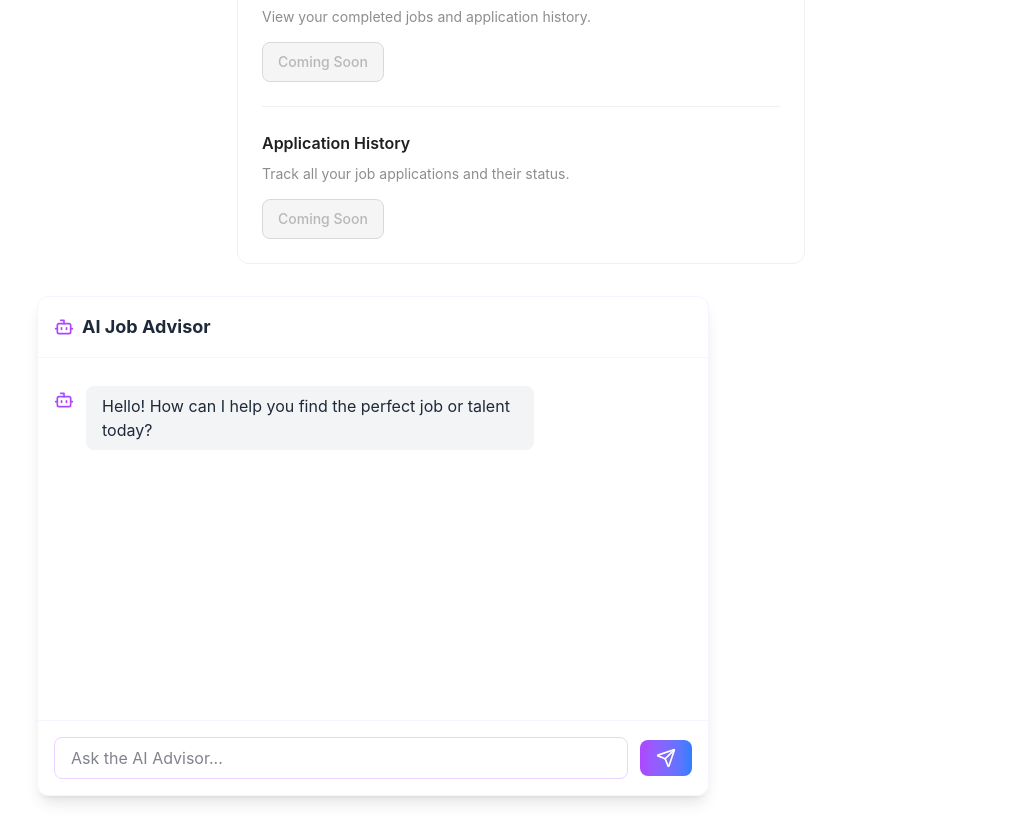
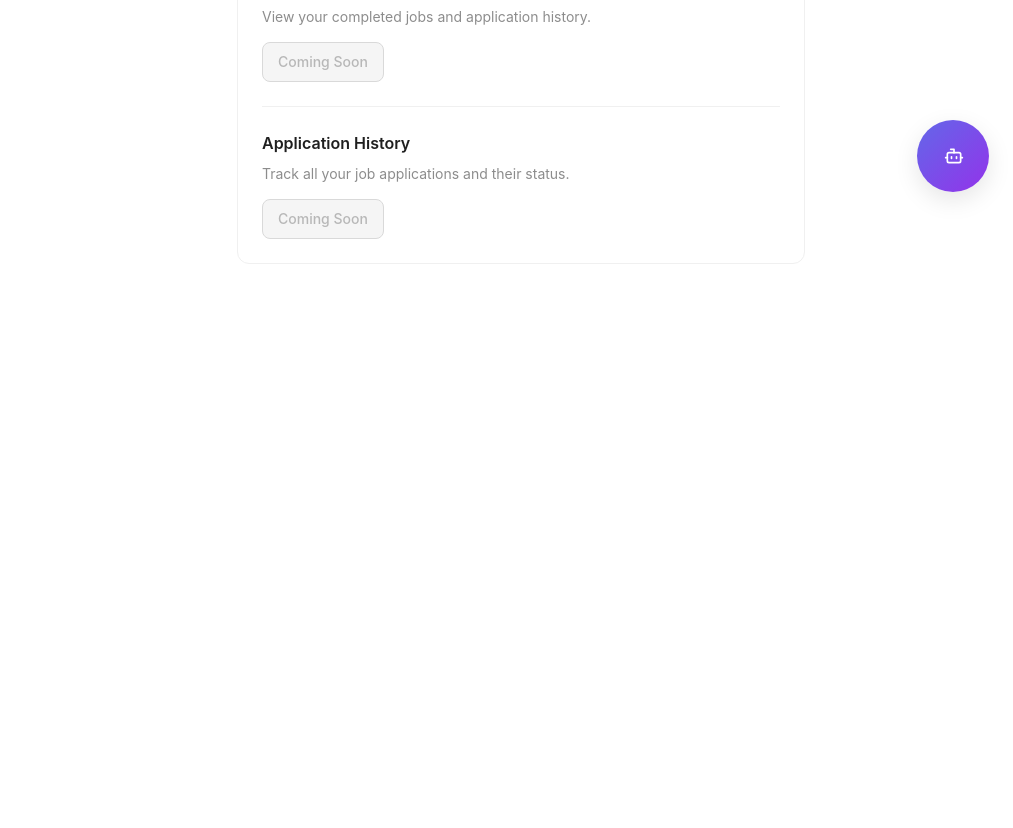
Before and after one commit to memeett/icp, a React (Vite) app in the folder src/projcet_frontend/: page /account in a window 1280 px wide. Shown: the part 560-1388 px from the top of the page, without its empty margins (267-1280 px from the left). After the commit the page ends 856 px from the top, so only its background shows below. Built offline with nearby package versions, Linux system fonts and the light colour scheme.

Commit message:
feat: added AI Advisor Bot interface and floating button. Optional: change border and size

```diff
--- a/src/projcet_frontend/src/App.tsx
+++ b/src/projcet_frontend/src/App.tsx
@@ -2,6 +2,7 @@ import React from 'react';
 import { AppProviders } from './app/providers/AppProviders';
 import { AppRouter } from './app/router';
 import InboxPanel from './components/inbox/InboxPanel';
+import AIAdvisor from './components/chat/AIAdvisor';
 import './styles/style.css';
 
 function App() {
@@ -10,6 +11,7 @@ function App() {
       <div className="App">
         <AppRouter />
         <InboxPanel />
+        <AIAdvisor />
       </div>
     </AppProviders>
   );
--- a/src/projcet_frontend/src/app/store/ui.ts
+++ b/src/projcet_frontend/src/app/store/ui.ts
@@ -19,6 +19,9 @@ export const pageLoadingAtom = atom(false);
 // Modal states
 export const activeModalAtom = atom<string | null>(null);
 export const modalDataAtom = atom<any>(null);
+
+// AI Advisor Chat state
+export const isAdvisorChatOpenAtom = atom(false);
 
 // Notification states
 export interface Notification {
--- /dev/null
+++ b/src/projcet_frontend/src/components/chat/AIAdvisor.css
@@ -0,0 +1,4 @@
+.ai-advisor-fab .ant-float-btn-body {
+    background: linear-gradient(135deg, hsl(var(--primary)), #9333ea) !important;
+    color: white !important;
+}
--- /dev/null
+++ b/src/projcet_frontend/src/components/chat/AIAdvisor.tsx
@@ -0,0 +1,117 @@
+import React, { useEffect, useRef } from 'react';
+import { FloatButton } from 'antd';
+import { useAtom } from 'jotai';
+import { motion, AnimatePresence } from 'framer-motion';
+import { isAdvisorChatOpenAtom } from '../../app/store/ui';
+import AdvisorChat from './AdvisorChat';
+import { Bot, X } from 'lucide-react';
+import './AIAdvisor.css';
+
+const AIAdvisor: React.FC = () => {
+    const [isOpen, setIsOpen] = useAtom(isAdvisorChatOpenAtom);
+    const chatRef = useRef<HTMLDivElement>(null);
+    const buttonRef = useRef<HTMLDivElement>(null);
+
+    const handleToggle = () => {
+        setIsOpen(!isOpen);
+    };
+
+    // Close chat when clicking outside
+    useEffect(() => {
+        const handleClickOutside = (event: MouseEvent) => {
+            if (
+                isOpen &&
+                chatRef.current &&
+                buttonRef.current &&
+                !chatRef.current.contains(event.target as Node) &&
+                !buttonRef.current.contains(event.target as Node)
+            ) {
+                setIsOpen(false);
+            }
+        };
+
+        document.addEventListener('mousedown', handleClickOutside);
+        return () => {
+            document.removeEventListener('mousedown', handleClickOutside);
+        };
+    }, [isOpen, setIsOpen]);
+
+    return (
+        <>
+            {/* Custom Chat Overlay */}
+            <AnimatePresence>
+                {isOpen && (
+                    <motion.div
+                        ref={chatRef}
+                        className="fixed bottom-24 right-8 z-40"
+                        initial={{ opacity: 0, scale: 0.8, y: 20 }}
+                        animate={{ opacity: 1, scale: 1, y: 0 }}
+                        exit={{ opacity: 0, scale: 0.8, y: 20 }}
+                        transition={{
+                            type: 'spring',
+                            stiffness: 300,
+                            damping: 25,
+                            duration: 0.3,
+                        }}
+                        style={{
+                            width: '400px',
+                            maxWidth: '90vw',
+                            backgroundColor: 'hsl(var(--background))',
+                            border: '1px solid hsl(var(--border))',
+                            borderRadius: '12px',
+                            boxShadow:
+                                '0 20px 40px rgba(0, 0, 0, 0.15), 0 0 0 1px rgba(255, 255, 255, 0.05)',
+                            overflow: 'hidden',
+                        }}
+                    >
+                        <AdvisorChat />
+                    </motion.div>
+                )}
+            </AnimatePresence>
+
+            {/* Floating Action Button */}
+            <div ref={buttonRef} className="fixed bottom-8 right-8 z-25">
+                <FloatButton
+                    className="ai-advisor-fab"
+                    icon={
+                        <AnimatePresence mode="wait">
+                            {isOpen ? (
+                                <motion.div
+                                    key="close"
+                                    initial={{ rotate: -90 }}
+                                    animate={{ rotate: 0 }}
+                                    exit={{ rotate: 90 }}
+                                    transition={{ duration: 0.2 }}
+                                    className='text-center'
+                                >
+                                    <X size={20} color='white' />
+                                </motion.div>
+                            ) : (
+                                <motion.div
+                                    key="bot"
+                                    initial={{ rotate: -90 }}
+                                    animate={{ rotate: 0 }}
+                                    exit={{ rotate: 90 }}
+                                    transition={{ duration: 0.2 }}
+                                    className='text-center'
+                                >
+                                    <Bot size={20} color='white'/>
+                                </motion.div>
+                            )}
+                        </AnimatePresence>
+                    }
+                    onClick={handleToggle}
+                    style={{
+                        width: 72,
+                        height: 72,
+                        borderColor: 'transparent',
+                        boxShadow: '0 8px 24px rgba(0, 0, 0, 0.1)',
+                    }}
+                    tooltip={isOpen ? 'Close AI Advisor' : 'Ask AI Advisor'}
+                />
+            </div>
+        </>
+    );
+};
+
+export default AIAdvisor;
--- a/src/projcet_frontend/src/components/chat/AdvisorChat.tsx
+++ b/src/projcet_frontend/src/components/chat/AdvisorChat.tsx
@@ -1,8 +1,11 @@
 import React, { useState, useRef, useEffect } from 'react';
 import { askAdvisor } from '../../controller/advisorController';
 import { motion } from 'framer-motion';
-import { Send, Bot, User } from 'lucide-react';
+import { Input, Button, Avatar, Typography, Spin } from 'antd';
+import { SendOutlined, RobotOutlined, UserOutlined } from '@ant-design/icons';
 import ReactMarkdown from 'react-markdown';
+
+const { Text } = Typography;
 
 interface Message {
     text: string;
@@ -45,59 +48,107 @@ const AdvisorChat: React.FC = () => {
         }
     };
 
+    const handleKeyPress = (e: React.KeyboardEvent) => {
+        if (e.key === 'Enter' && !e.shiftKey) {
+            e.preventDefault();
+            handleSend();
+        }
+    };
+
     return (
-        <motion.div
-            initial={{ opacity: 0, y: 20 }}
-            animate={{ opacity: 1, y: 0 }}
-            transition={{ duration: 0.5 }}
-            className="bg-white/80 backdrop-blur-sm border border-purple-100/50 rounded-xl shadow-lg w-full max-w-2xl mx-auto flex flex-col h-[500px]"
-        >
-            <div className="p-4 border-b border-purple-100/50">
-                <h3 className="text-lg font-bold text-gray-800 flex items-center">
-                    <Bot className="mr-2 text-purple-500" size={20} />
-                    AI Job Advisor
-                </h3>
+        <div className="flex flex-col h-[400px] w-full bg-background border border-border rounded-lg z-50">
+            {/* Header */}
+            <div className="flex items-center p-3 border-b border-border bg-card rounded-t-lg">
+                <RobotOutlined className="text-primary mr-2" />
+                <Text strong className="text-foreground">AI Job Advisor</Text>
             </div>
-            <div className="flex-grow p-4 overflow-y-auto">
+
+            {/* Messages */}
+            <div className="flex-1 p-3 overflow-y-auto bg-background">
                 {messages.map((msg, index) => (
                     <motion.div
                         key={index}
                         initial={{ opacity: 0, y: 10 }}
                         animate={{ opacity: 1, y: 0 }}
-                        className={`flex items-start gap-3 my-3 ${msg.sender === 'user' ? 'justify-end' : ''}`}
+                        className={`flex items-start gap-2 mb-3 ${msg.sender === 'user' ? 'justify-end' : ''}`}
                     >
-                        {msg.sender === 'ai' && <Bot className="text-purple-500 flex-shrink-0 mt-1" size={20} />}
-                        <div className={`px-4 py-2 rounded-lg max-w-xs md:max-w-md ${msg.sender === 'user' ? 'bg-purple-500 text-white' : 'bg-gray-100 text-gray-800'}`}>
-                            <div className="prose prose-sm max-w-full">
-                                <ReactMarkdown>{msg.text}</ReactMarkdown>
+                        {msg.sender === 'ai' && (
+                            <Avatar
+                                size="small"
+                                icon={<RobotOutlined />}
+                                className="bg-primary/10 text-primary border-primary/20 flex-shrink-0"
+                            />
+                        )}
+                        <div
+                            className={`px-3 py-2 rounded-lg max-w-[80%] ${
+                                msg.sender === 'user'
+                                    ? 'bg-primary text-primary-foreground'
+                                    : 'bg-muted text-muted-foreground'
+                            }`}
+                        >
+                            <div className="prose prose-sm max-w-full text-inherit">
+                                <ReactMarkdown
+                                    components={{
+                                        p: ({ children }) => <p className="mb-1 last:mb-0 text-inherit">{children}</p>,
+                                        strong: ({ children }) => <strong className="text-inherit">{children}</strong>,
+                                        em: ({ children }) => <em className="text-inherit">{children}</em>,
+                                    }}
+                                >
+                                    {msg.text}
+                                </ReactMarkdown>
                             </div>
                         </div>
-                        {msg.sender === 'user' && <User className="text-gray-500 flex-shrink-0 mt-1" size={20} />}
+                        {msg.sender === 'user' && (
+                            <Avatar
+                                size="small"
+                                icon={<UserOutlined />}
+                                className="bg-muted text-muted-foreground flex-shrink-0"
+                            />
+                        )}
                     </motion.div>
                 ))}
+                {isLoading && (
+                    <div className="flex items-center gap-2 mb-3">
+                        <Avatar
+                            size="small"
+                            icon={<RobotOutlined />}
+                            className="bg-primary/10 text-primary border-primary/20"
+                        />
+                        <div className="bg-muted px-3 py-2 rounded-lg">
+                            <Spin size="small" />
+                            <Text className="ml-2 text-muted-foreground">Thinking...</Text>
+                        </div>
+                    </div>
+                )}
                 <div ref={messagesEndRef} />
             </div>
-            <div className="p-4 border-t border-purple-100/50 flex items-center">
-                <input
-                    type="text"
+
+            {/* Input */}
+            <div className="p-3 border-t border-border bg-card rounded-b-lg">
+                <div className="flex gap-2">
+                    <Input
                         value={input}
                         onChange={(e) => setInput(e.target.value)}
-                    onKeyPress={(e) => e.key === 'Enter' && handleSend()}
+                        onPressEnter={handleKeyPress}
                         disabled={isLoading}
                         placeholder="Ask the AI Advisor..."
-                    className="flex-grow px-4 py-2 bg-white/50 border border-purple-200 rounded-lg focus:outline-none focus:ring-2 focus:ring-purple-400 transition-all"
+                        className="flex-1"
+                        style={{
+                            backgroundColor: 'hsl(var(--background))',
+                            borderColor: 'hsl(var(--border))',
+                            color: 'hsl(var(--foreground))'
+                        }}
                     />
-                <motion.button
-                    whileHover={{ scale: 1.1 }}
-                    whileTap={{ scale: 0.9 }}
+                    <Button
+                        type="primary"
+                        icon={<SendOutlined />}
                         onClick={handleSend}
-                    disabled={isLoading}
-                    className="ml-3 px-4 py-2 bg-gradient-to-r from-purple-500 to-blue-500 text-white rounded-lg disabled:opacity-50"
-                >
-                    {isLoading ? '...' : <Send size={20} />}
-                </motion.button>
+                        disabled={isLoading || !input.trim()}
+                        loading={isLoading}
+                    />
                 </div>
-        </motion.div>
+            </div>
+        </div>
     );
 };
 
--- a/src/projcet_frontend/src/pages/AccountPage.tsx
+++ b/src/projcet_frontend/src/pages/AccountPage.tsx
@@ -22,7 +22,6 @@ import {
 import { useAuth } from '../shared/hooks/useAuth';
 import FaceRecognition from '../components/FaceRecognition';
 import Navbar from '../ui/components/Navbar';
-import AdvisorChat from '../components/chat/AdvisorChat';
 
 const { Title, Text, Paragraph } = Typography;
 
@@ -188,9 +187,6 @@ const AccountPage: React.FC = () => {
             </Col>
           </Row>
 
-          <motion.div className="mt-8">
-            <AdvisorChat />
-          </motion.div>
 
         </motion.div>
       </div>
```
Lines whose indentation alone changed are shown as unchanged.
